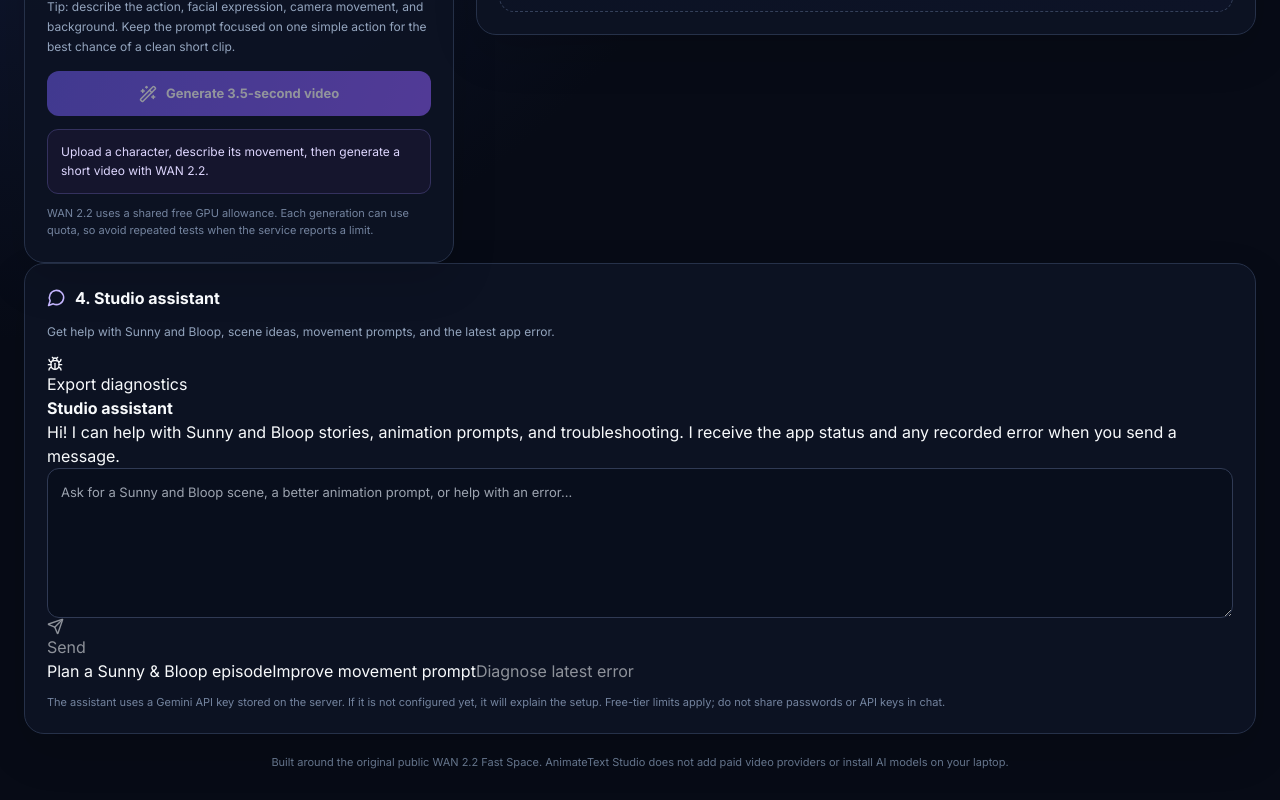
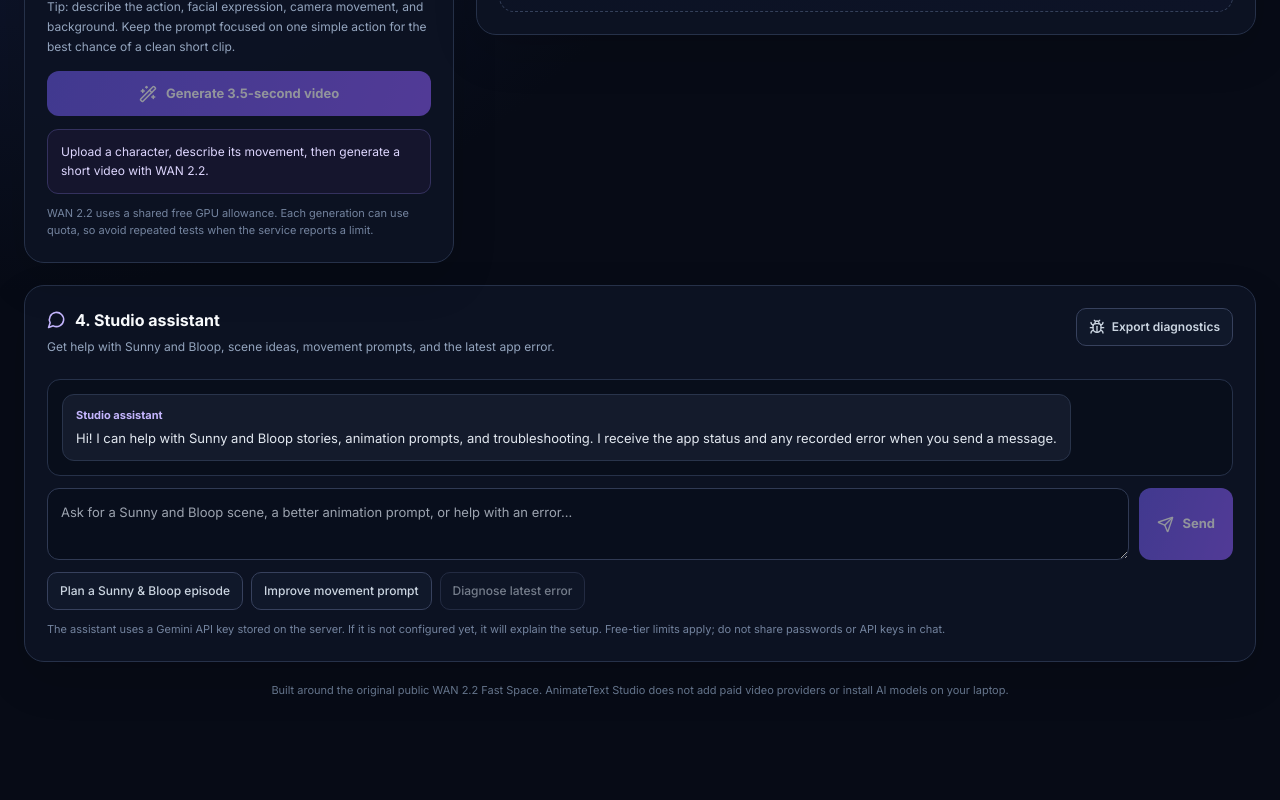
Before and after one commit to DynamismCh/AnimateText-Studio, a React (Vite) app: page / in a window 1280 px wide. Shown: the part 630-1430 px from the top of the page. After the commit the page ends 1357 px from the top, so only its background shows below. Built offline with nearby package versions, Linux system fonts and the light colour scheme.

Commit message:
Style in-app assistant and diagnostics panel

```diff
--- a/src/index.css
+++ b/src/index.css
@@ -57,3 +57,23 @@
 @keyframes wan-spin{to{transform:rotate(360deg)}}
 @media(max-width:850px){.wan-app{padding:16px}.wan-layout{grid-template-columns:1fr}.wan-output-panel{min-height:360px}.wan-video-empty{min-height:320px}.wan-header{align-items:flex-start}.wan-header>a{max-width:120px;text-align:right;line-height:1.5}}
 @media(max-width:480px){.wan-brand h1{font-size:18px}.wan-logo{width:42px;height:42px}.wan-panel{padding:16px}.wan-header>a{font-size:11px}}
+
+.wan-assistant-panel{margin-top:22px}
+.wan-assistant-heading{display:flex;align-items:flex-start;justify-content:space-between;gap:16px}
+.wan-assistant-heading h2{margin-bottom:4px}
+.wan-assistant-heading .wan-help{margin-top:5px}
+.wan-diagnostics,.wan-quick-actions button{display:inline-flex;align-items:center;justify-content:center;gap:7px;border:1px solid #37415d;border-radius:10px;background:#10182a;color:#cbd5e1;padding:9px 12px;font-size:12px;font-weight:600}
+.wan-diagnostics:hover,.wan-quick-actions button:hover{border-color:#8b7cf6;color:#ede9fe}
+.wan-chat-log{display:flex;flex-direction:column;gap:10px;max-height:390px;overflow-y:auto;padding:14px;margin:8px 0 12px;border:1px solid #263149;border-radius:13px;background:#080e1b}
+.wan-chat-message{max-width:88%;padding:11px 13px;border-radius:12px;font-size:13px;line-height:1.65;overflow-wrap:anywhere}
+.wan-chat-message strong{display:block;margin-bottom:4px;font-size:11px;color:#c4b5fd}
+.wan-chat-message p{white-space:pre-wrap;margin:0}
+.wan-chat-model{align-self:flex-start;background:#141b2c;color:#e2e8f0;border:1px solid #29344b}
+.wan-chat-user{align-self:flex-end;background:#28245b;color:#f5f3ff;border:1px solid #4d458e}
+.wan-chat-user strong{color:#ddd6fe}
+.wan-chat-form{display:grid;grid-template-columns:minmax(0,1fr) auto;gap:10px;align-items:stretch}
+.wan-chat-form textarea{min-height:72px;max-height:180px;resize:vertical}
+.wan-send{display:flex;align-items:center;justify-content:center;gap:8px;align-self:stretch;padding:0 18px;border:0;border-radius:12px;background:linear-gradient(110deg,#6d5ae8,#8b5cf6);color:white;font-size:13px;font-weight:700}
+.wan-quick-actions{display:flex;flex-wrap:wrap;gap:8px;margin-top:12px}
+.wan-quick-actions button{font-weight:500}
+@media(max-width:600px){.wan-assistant-heading{flex-direction:column}.wan-chat-form{grid-template-columns:1fr}.wan-send{padding:12px}.wan-chat-message{max-width:96%}.wan-quick-actions button{flex:1 1 100%}}
```
